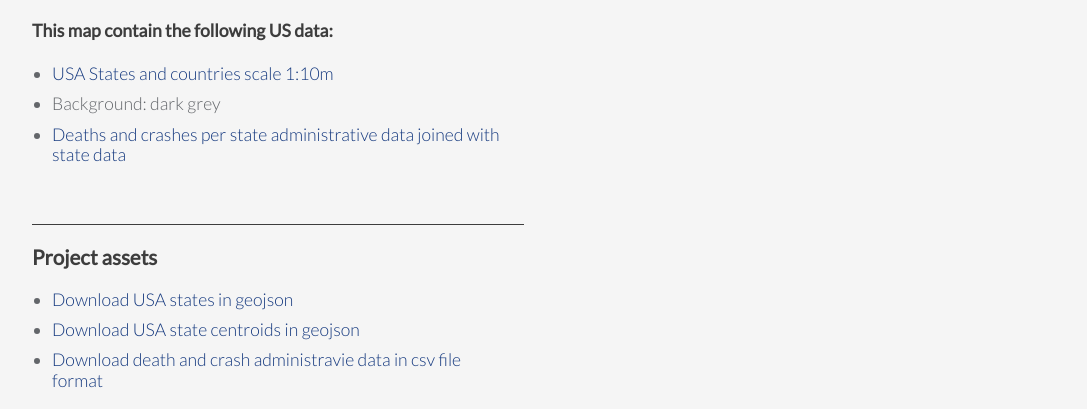
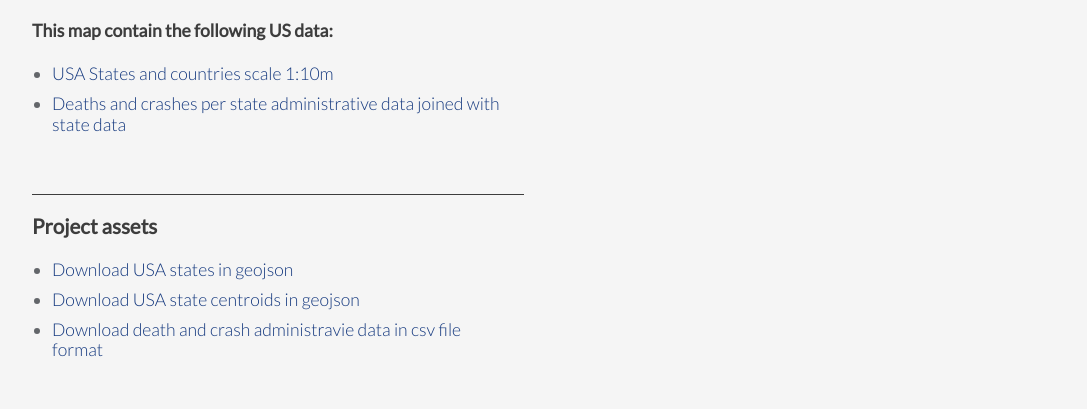
Before and after one commit to JGO324/usa_accidents, a plain HTML site: page index.html in a window 1280 px wide. Shown: the part 2090-2499 px from the top of the page, without its empty margins (96-1183 px from the left). Drawn offline with nearby package versions, Linux system fonts and the light colour scheme.

Commit message:
remove non-data source

```diff
--- a/index.html
+++ b/index.html
@@ -311,7 +311,6 @@
                   <h4>This map contain the following US data:</h4>
           				<ul>
           					<li><a target="_blank" href="http://www.naturalearthdata.com/">USA States and countries scale 1:10m</a></li>
-          					<li>Background: dark grey</li>
                     <li><a target="_blank" href="https://www.iihs.org/topics/fatality-statistics/detail/state-by-state#alcohol-involvement">Deaths and crashes per state administrative data joined with state data</a></li>
           				</ul>
                 </p>
```
